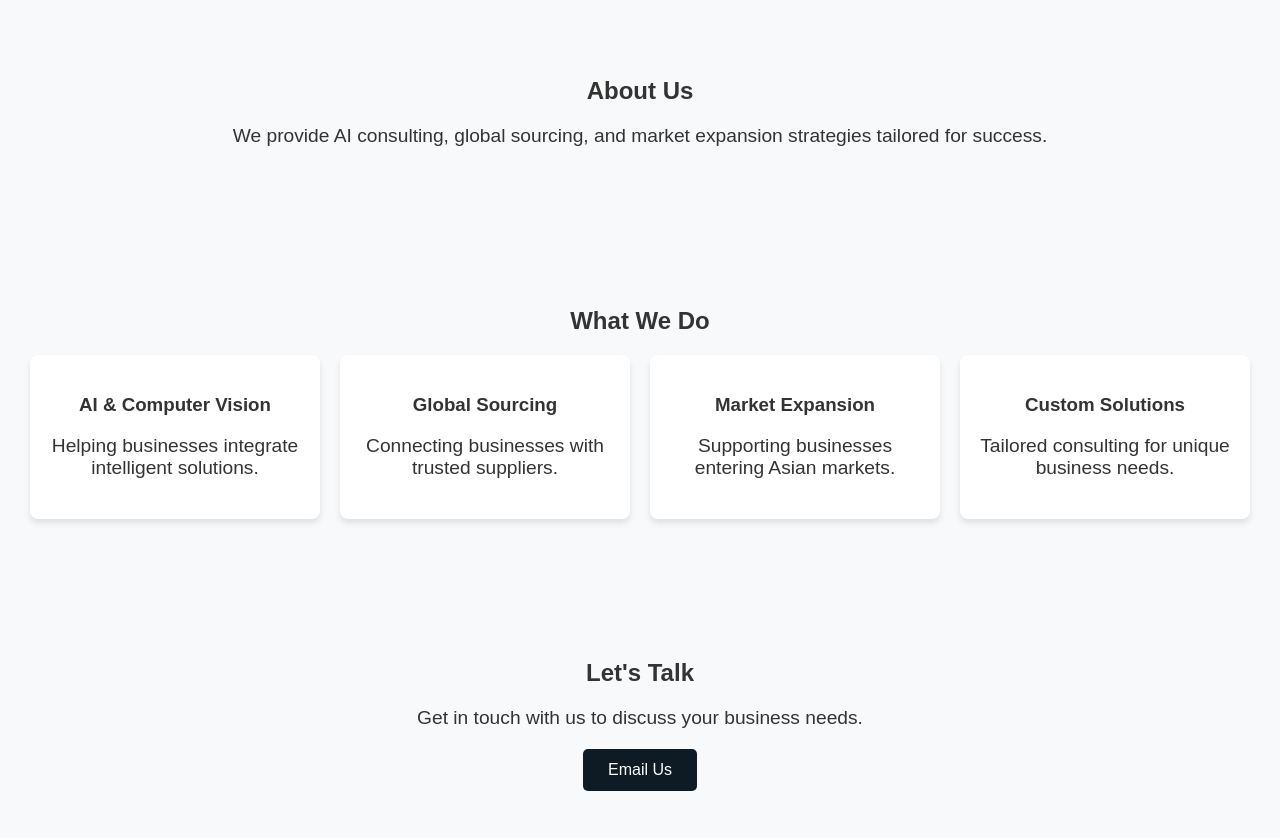
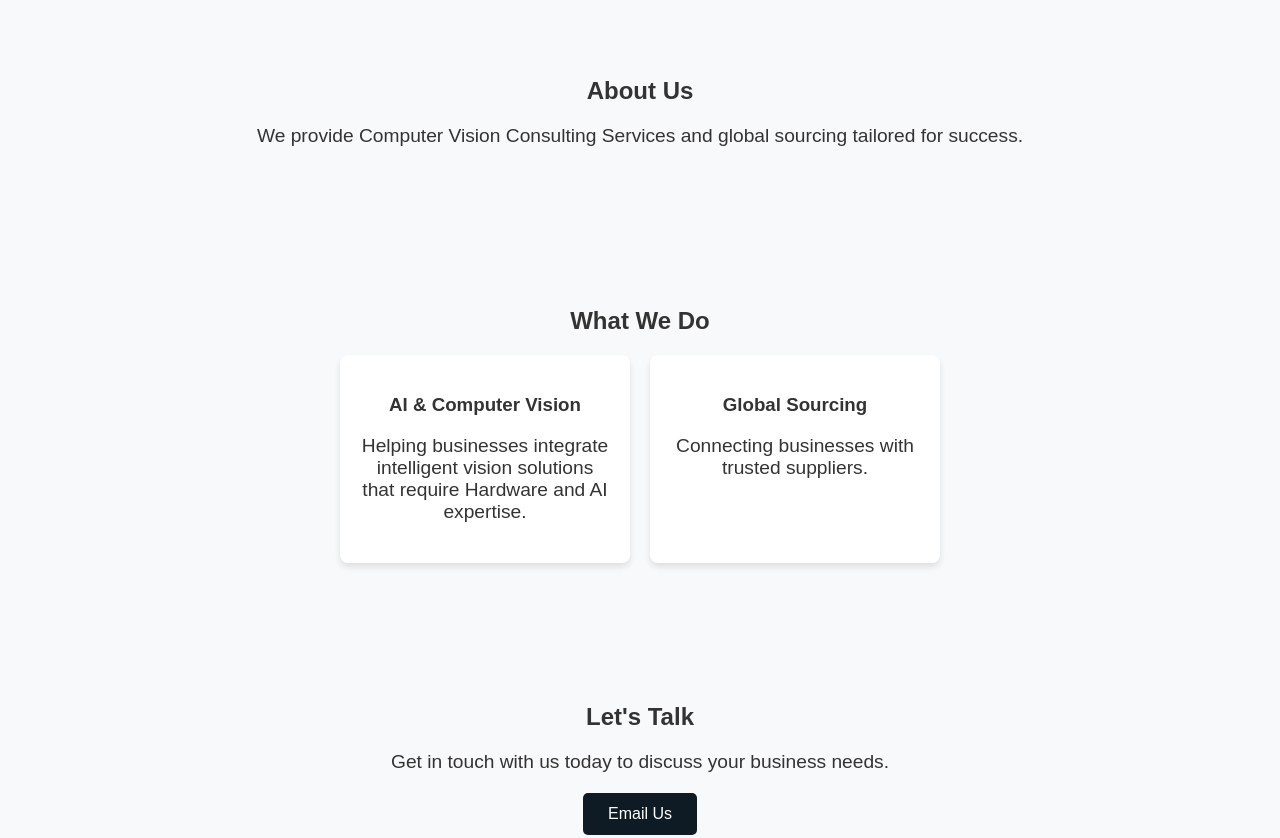
Before and after one commit to lovzzmith/nauu-website, a plain HTML site: page index.html in a window 1280 px wide. Shown: the part 420-1258 px from the top of the page. Drawn offline with Linux system fonts and the light colour scheme.

Commit message:
Add files via upload

```diff
--- a/index.html
+++ b/index.html
@@ -78,7 +78,7 @@
 
     <section class="section">
         <h2>About Us</h2>
-        <p>We provide AI consulting, global sourcing, and market expansion strategies tailored for success.</p>
+        <p>We provide Computer Vision Consulting Services and global sourcing tailored for success.</p>
     </section>
 
     <section class="section">
@@ -86,27 +86,19 @@
         <div class="services">
             <div class="service">
                 <h3>AI & Computer Vision</h3>
-                <p>Helping businesses integrate intelligent solutions.</p>
+                <p>Helping businesses integrate intelligent vision solutions that require Hardware and AI expertise.</p>
             </div>
             <div class="service">
                 <h3>Global Sourcing</h3>
                 <p>Connecting businesses with trusted suppliers.</p>
-            </div>
-            <div class="service">
-                <h3>Market Expansion</h3>
-                <p>Supporting businesses entering Asian markets.</p>
-            </div>
-            <div class="service">
-                <h3>Custom Solutions</h3>
-                <p>Tailored consulting for unique business needs.</p>
             </div>
         </div>
     </section>
 
     <section class="section" id="contact">
         <h2>Let's Talk</h2>
-        <p>Get in touch with us to discuss your business needs.</p>
-        <a href="mailto:your@email.com" class="btn">Email Us</a>
+        <p>Get in touch with us today to discuss your business needs.</p>
+        <a href="mailto:general@nauu.eu" class="btn">Email Us</a>
     </section>
 
     <footer>
```
